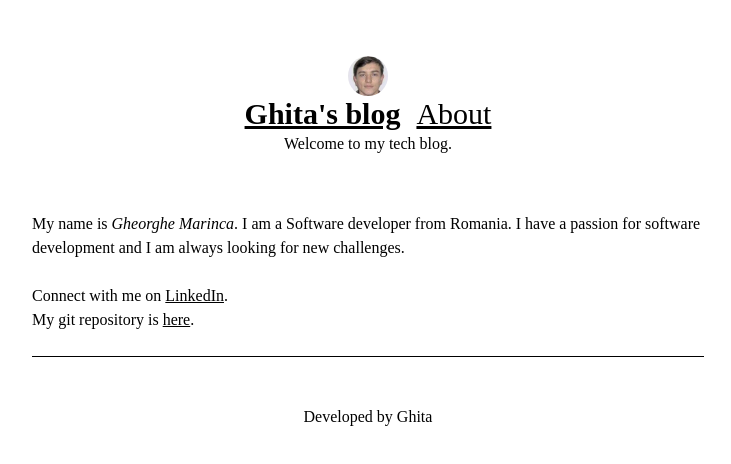
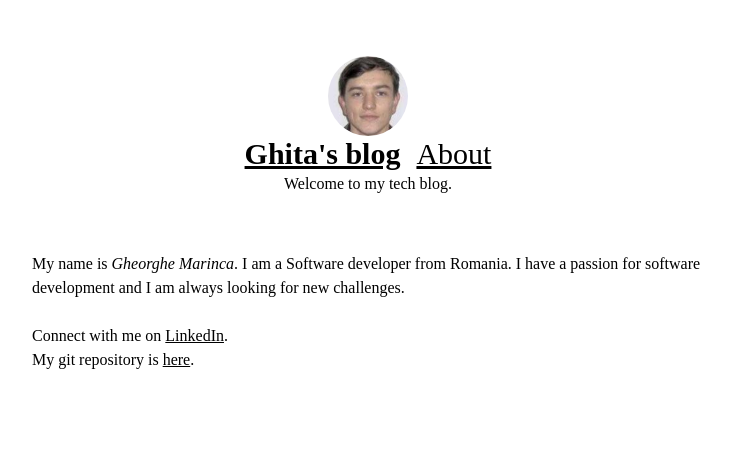
Before and after one commit to ghita/cms-contentful-app, a Next.js app: page /about in a window 1280 px wide. Shown: the top 464 px of the page, without its empty margins (272-1003 px from the left). Built offline with nearby package versions, Linux system fonts and the light colour scheme.

Commit message:
Image sizes allows for perf improvements - sizes prop introduces srcset in browser, so that client choses the width

```diff
--- a/app/cover-image.tsx
+++ b/app/cover-image.tsx
@@ -18,7 +18,8 @@ export default function CoverImage({
     <ContentfulImage
       alt={`Cover Image for ${title}`}
       priority
-      width={1024}
+      width={720}
+      sizes="(max-width: 768px) 768px, 1920px"
       className={cn("shadow-small", {
         "hover:shadow-medium transition-shadow duration-200": slug,
       })}
--- a/app/layout.tsx
+++ b/app/layout.tsx
@@ -1,5 +1,7 @@
 import Link from "next/link"
 import "@/app/globals.css"
+import authorImg from "@/public/author.jpeg"
+import Image from "next/image"
 
 
 export const metadata = {
@@ -16,7 +18,7 @@ export default function RootLayout({
   const header = (
     <header>
       <div className="text-center bg-gray-800 p-8 my-6 rounded-md">
-        <img src={`/author.jpeg`} alt="logo" width={40} height={40} className="mx-auto rounded-full"/>
+        <Image src={authorImg} width={80} alt="Author" className="mx-auto rounded-full"/>
         <div className="flex justify-center space-x-4">
           <Link href="/">
             <h1 className="text-3xl text-blue-300 underline font-bold">Ghita's blog</h1>
@@ -30,14 +32,6 @@ export default function RootLayout({
     </header>
   )
 
-  const footer = (
-    <footer>
-      <div className="border-t border-slate-400 mt-6 py-6 text-center text-slate-400">
-        <br />
-        <h3>Developed by Ghita</h3>
-      </div>
-    </footer>
-  )
 
   return (
     <html lang="en">
@@ -45,7 +39,6 @@ export default function RootLayout({
         <div className="mx-auto border-blue-500 max-w-2xl">
           {header}
           {children}
-          {footer}
         </div>
       </body>
     </html>
--- a/next.config.js
+++ b/next.config.js
@@ -1,7 +1,3 @@
 /** @type {import('next').NextConfig} */
 module.exports = {
-  images: {
-    loader: "custom",
-    formats: ["image/avif", "image/webp"],
-  },
 };
```
